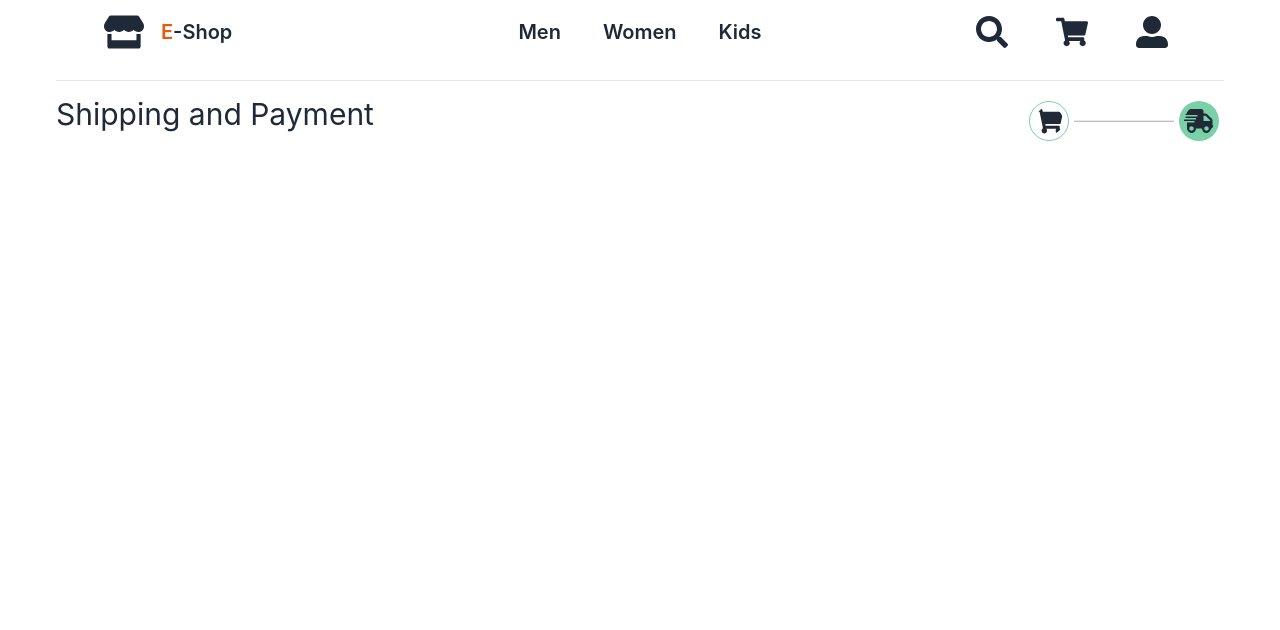
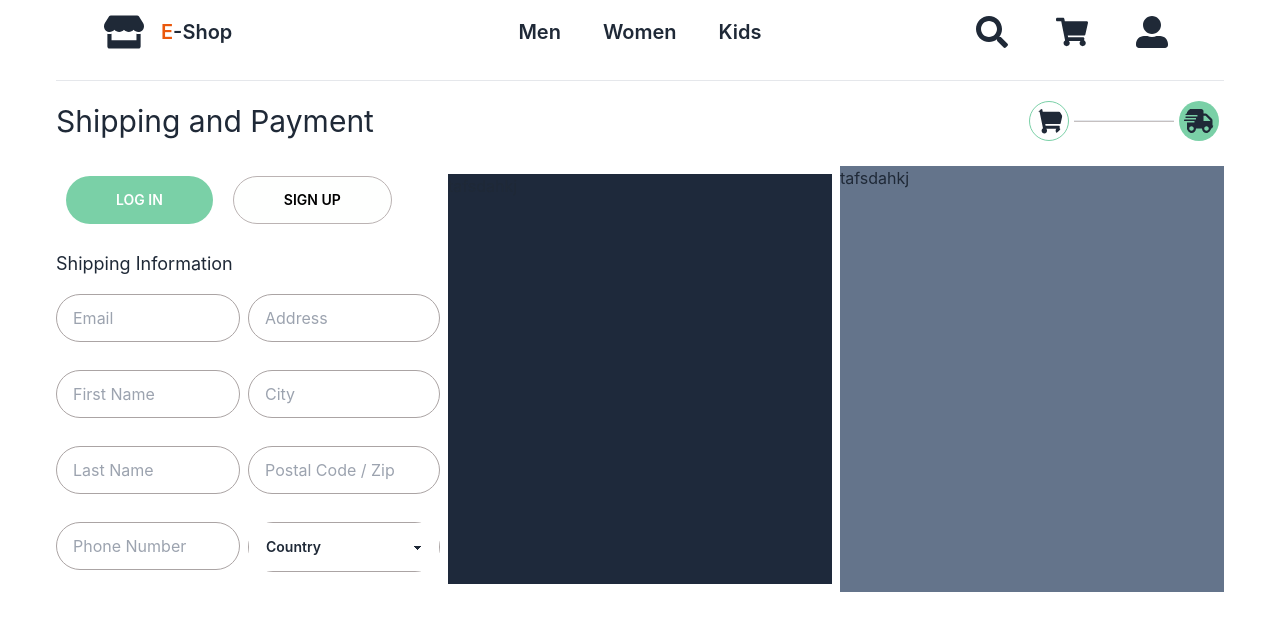
Before and after one commit to JawadJisan/Articuno_Assignment, a React (Create React App) app: page / in a window 1280 px wide. Shown: the top 630 px of the page. Built offline with nearby package versions, Linux system fonts and the light colour scheme.

Commit message:
shipping information stored

```diff
--- a/src/App.js
+++ b/src/App.js
@@ -1,4 +1,5 @@
 import './App.css';
+import Main from './components/Main/Main';
 import Navbar from './components/Navbar';
 import Shipping from './components/Shipping';
 
@@ -8,6 +9,7 @@
       <Navbar></Navbar>
       <hr className='h-4' />
       <Shipping/>
+      <Main/>
     </div>
   );
 }
--- /dev/null
+++ b/src/components/Main/Main.js
@@ -0,0 +1,16 @@
+import React from 'react';
+import ShippingInfo from './ShippingInfo';
+
+const Main = () => {
+    return (
+        <div className='flex justify-around mt-5'>
+            <ShippingInfo className='grid grid-cols-6 gap-4 '></ShippingInfo>
+
+            <p className='grid grid-cols-3 m-2 w-full bg-slate-800'> tafsdahkj</p>
+            <p className='grid grid-cols-3 w-full bg-slate-500'>tafsdahkj</p>
+
+        </div>
+    );
+};
+
+export default Main;
--- /dev/null
+++ b/src/components/Main/ShippingInfo.js
@@ -0,0 +1,44 @@
+import React from 'react';
+
+const ShippingInfo = () => {
+    return (
+        <div className='grid w-full'>
+            <div className='flex'>
+                <button class="button btn">LOG IN</button>
+                <button class="btn button1 text-black">SIGN UP</button>
+            </div>
+            <p className='mt-4 mb-4 text-lg'>Shipping Information</p>
+
+            <div className='grid grid-cols-2 w-full'>
+                <input type="email" placeholder="Email" class="input inputss mb-5 mr-2" />
+                <input type="text" placeholder="Address" class="input inputss mb-5 " />
+                <input type="text" placeholder="First Name" class="input inputss mb-5 mt-2 mr-2 " />
+                <input type="text" placeholder="City" class="input inputss mb-5 mt-2" />
+                <input type="text" placeholder="Last Name" class="input inputss  mb-5 mt-2 mr-2" />
+                <input type="text" placeholder="Postal Code / Zip" class="input inputss  mb-5 mt-2" />
+                <input type="text" placeholder="Phone Number" class="input inputss mb-5 mt-2 mr-2" />
+
+                {/*  */}
+                <div class="form-control  mb-5 mt-2 inputss">
+                    <div class="input-group ">
+                        <select class="select  w-full ">
+                            <option disabled selected>Country</option>
+                            <option>India</option>
+                            <option>Bangladesh</option>
+                            <option>Pakistan</option>
+                            <option>USA</option>
+                            <option>Canada</option>
+
+                        </select>
+                    </div>
+                </div>
+
+
+            </div>
+
+
+        </div>
+    );
+};
+
+export default ShippingInfo;
--- a/src/components/Shipping.css
+++ b/src/components/Shipping.css
@@ -15,3 +15,27 @@
     width: 100px;
     background-color: rgb(197, 192, 192);
 }
+
+.button{
+    background-color: #7ad0a7;
+    border: none;
+    margin: 10px;
+    padding-left: 50px;
+    padding-right: 50px;
+    border-radius: 40px;
+
+}
+.button1{
+    background-color: #fefffe;
+    border: 1px solid rgb(187, 179, 179);
+    margin: 10px;
+    padding-left: 50px;
+    padding-right: 50px;
+    border-radius: 40px;
+}
+.inputss{
+    border-radius: 30px;
+    border: 1px solid rgb(171, 164, 164);
+    /* margin-right: 10px; */
+    /* margin-left: 10px; */
+}
--- a/src/components/Shipping.js
+++ b/src/components/Shipping.js
@@ -6,7 +6,7 @@
 const Shipping = () => {
     return (
         <div>
-            <div className='flex justify-between'>
+            <div className='flex justify-between items-center'>
                 <div>
                     <h1 className='text-3xl'>Shipping and Payment</h1>
                 </div>
```
